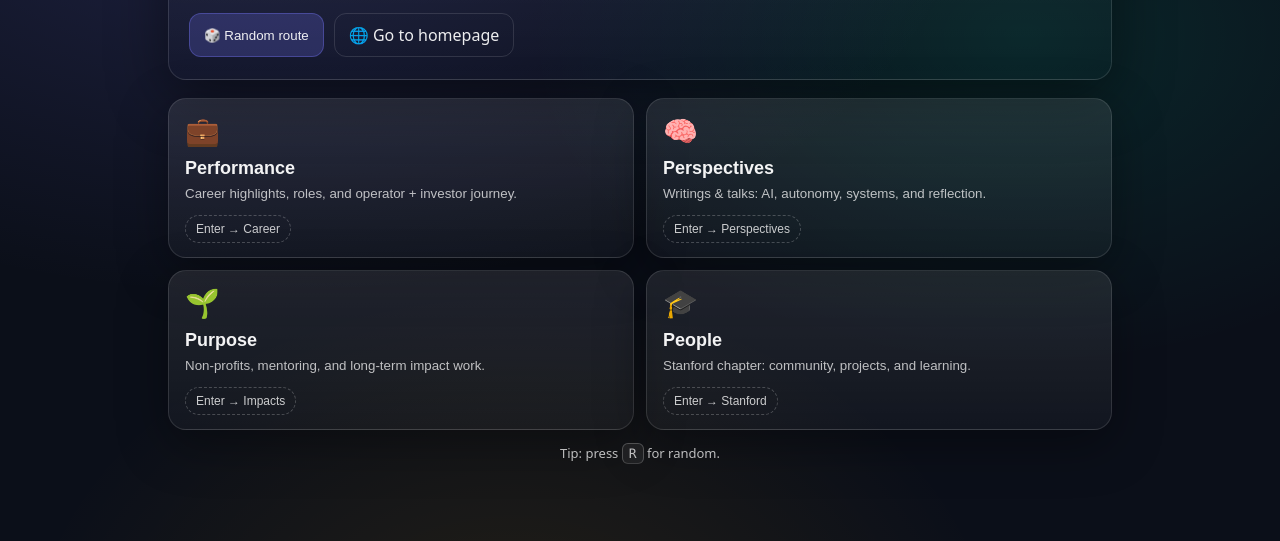
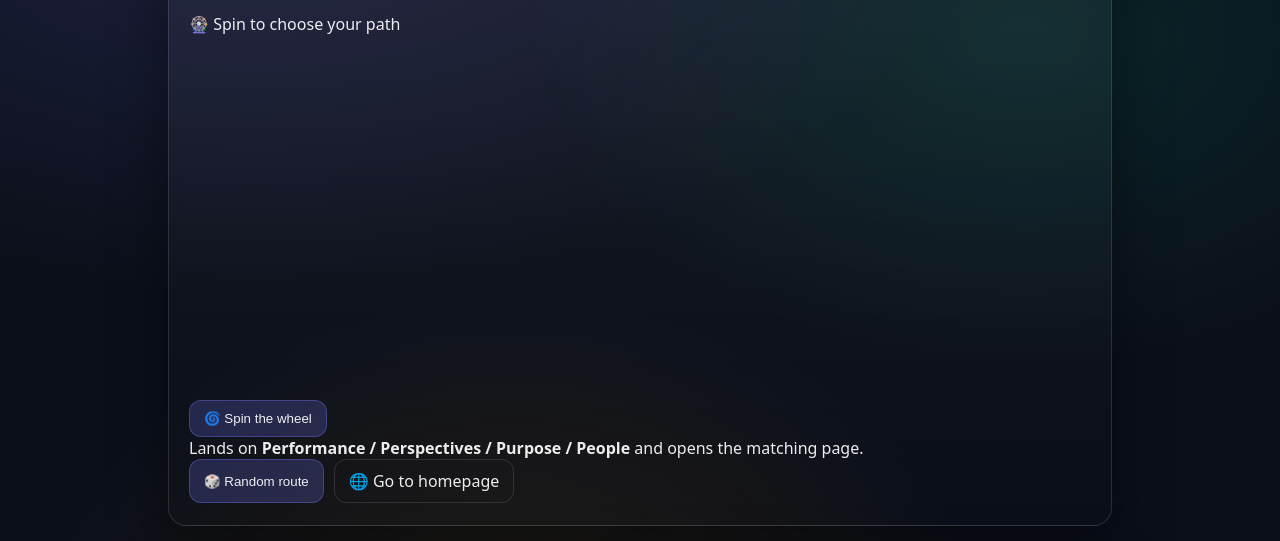
Before and after one commit to 08826117d/xjcoffeemachine, a plain HTML site: page index.html in a window 1280 px wide. Shown: the part 204-745 px from the top of the page. Drawn offline with Linux system fonts and the light colour scheme.

Commit message:
Update index.html

```diff
--- a/index.html
+++ b/index.html
@@ -15,6 +15,24 @@
           Choose your vibe—then jump straight into the corresponding page on
           <span class="mono">xjzhang.com</span>.
         </p>
+<div class="wheelWrap">
+  <div class="wheelTitle">🎡 Spin to choose your path</div>
+
+  <div class="wheelRow">
+    <div class="wheelBox">
+      <canvas id="wheel" width="360" height="360"></canvas>
+      <div class="wheelPin" aria-hidden="true"></div>
+    </div>
+
+    <div class="wheelActions">
+      <button id="spinBtn" class="btn primary">🌀 Spin the wheel</button>
+      <div class="wheelNote">
+        Lands on <b>Performance / Perspectives / Purpose / People</b> and opens the matching page.
+      </div>
+      <div id="wheelResult" class="wheelResult"></div>
+    </div>
+  </div>
+</div>
 
         <div class="actions">
           <button id="randomBtn" class="btn primary">🎲 Random route</button>
```
